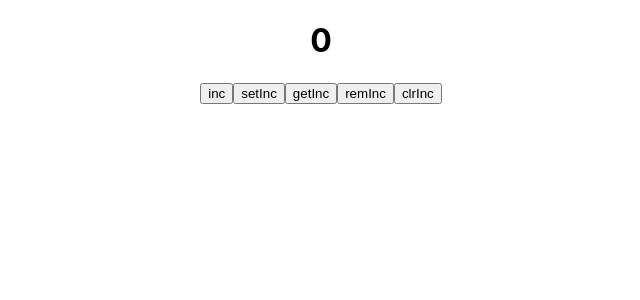
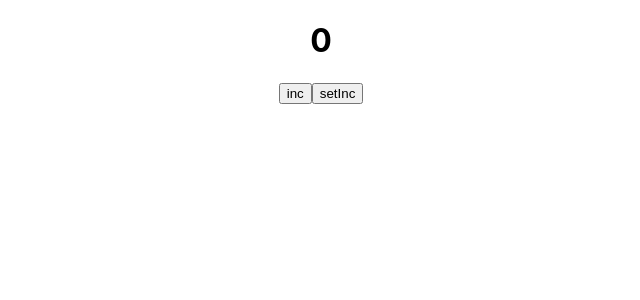
Before and after one commit to Pronat/delete, a React (Create React App) app: page / in a window 1280 px wide. Shown: the top 300 px of the page, without its empty margins (319-959 px from the left). Built offline with nearby package versions, Linux system fonts and the light colour scheme.

Commit message:
local storage 8

```diff
--- a/src/App.tsx
+++ b/src/App.tsx
@@ -4,36 +4,20 @@ import './App.css';
 
 function App() {
     const [value, setValue] = useState<number>(0)
-    const incHandler = () => {
+    const addPlusOneIncrement = () => {
         setValue(value + 1)
     }
+    const setIncrement = () => {
+        localStorage.setItem('keyValue', JSON.stringify(value))
 
-    const setIncHandler = () => {
-        localStorage.setItem('newValue', JSON.stringify(value))
-        localStorage.setItem('newValue1', JSON.stringify(value+1))
     }
-
-    const getIncHandler = () => {
-        let val = localStorage.getItem('newValue')
-        if(val) {
-        setValue(JSON.parse(val))   }}
-
-    const remIncHandler = () => {
-        localStorage.removeItem('newValue')
-    }
-
-    const clrIncHandler = () => {
-        localStorage.clear()
-    }
-
         return (
         <div className="App">
+
             <h1>{value}</h1>
-           <button onClick={incHandler}>inc</button>
-           <button onClick={setIncHandler}>setInc</button>
-           <button onClick={getIncHandler}>getInc</button>
-           <button onClick={remIncHandler}>remInc</button>
-           <button onClick={clrIncHandler}>clrInc</button>
+            <button onClick={addPlusOneIncrement}>inc</button>
+            <button onClick={setIncrement}>setInc</button>
+
         </div>
     );
 }
```
